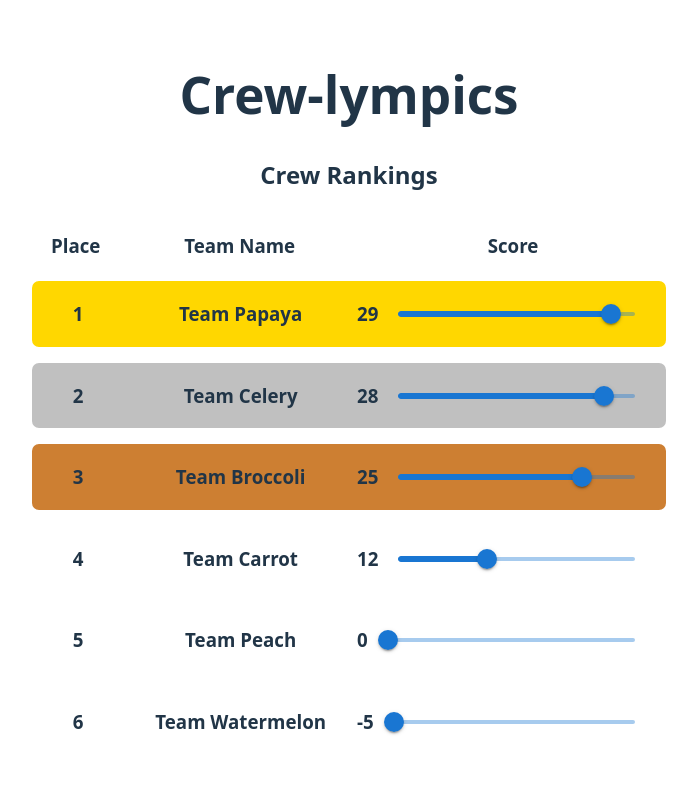
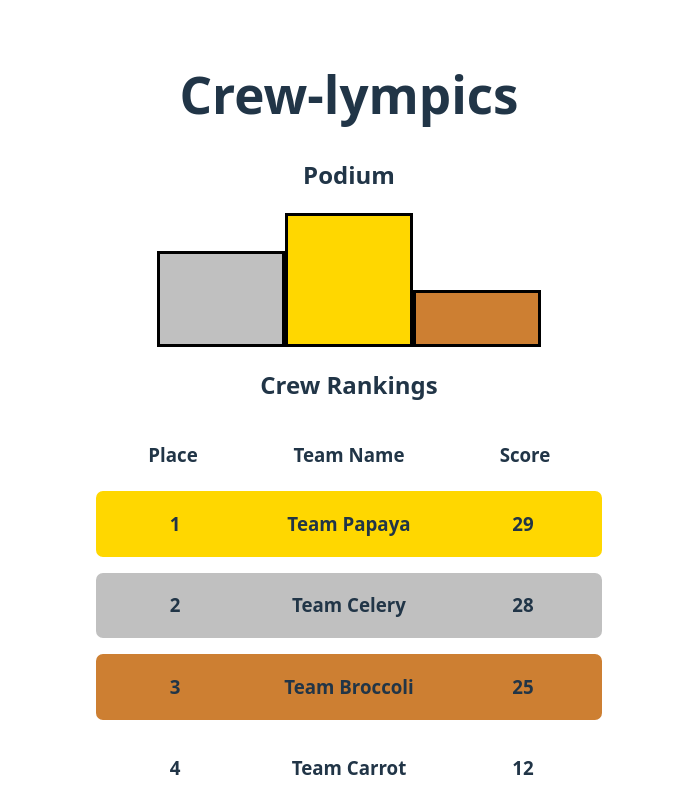
Before and after one commit to mathewacarter29/crewlympics, a React (Vite) app: page / in a window 1280 px wide. Shown: the top 800 px of the page, without its empty margins (291-988 px from the left). Built offline with nearby package versions, Linux system fonts and the light colour scheme.

Commit message:
added podium outline

```diff
--- a/src/App.tsx
+++ b/src/App.tsx
@@ -4,7 +4,7 @@ import "./App.css";
 
 function App() {
   return (
-    <div style={{ width: "50vw", minWidth: '320px' }}>
+    <div style={{ width: "40vw", minWidth: '320px' }}>
       <span style={{whiteSpace: 'nowrap'}}><h1>Crew-lympics</h1></span>
       <TeamTracker />
     </div>
--- /dev/null
+++ b/src/components/Podium/Podium.module.css
@@ -0,0 +1,28 @@
+.container {
+  width: 75%;
+  display: flex;
+  flex-direction: row;
+  align-items: baseline;
+  margin: auto;
+}
+
+.pedestal {
+  width: calc(100% / 3);
+  border: solid;
+  border-color: black;
+}
+
+.first {
+  height: 10vw;
+  background-color: gold;
+}
+
+.second {
+  height: 7vw;
+  background-color: silver;
+}
+
+.third {
+  height: 4vw;
+  background-color: #CD7F32;
+}
--- /dev/null
+++ b/src/components/Podium/Podium.tsx
@@ -0,0 +1,20 @@
+import type { Team } from "../../api/getTeamData";
+import classes from './Podium.module.css'
+
+interface PodiumProps {
+  // this should be a sorted list of the top 3 teams
+  finalists: Team[];
+}
+
+const Podium = (props: PodiumProps) => {
+  const { finalists } = props;
+  return (
+    <div className={classes.container}>
+      <div className={[classes.second, classes.pedestal].join(" ")}></div>
+      <div className={[classes.first, classes.pedestal].join(" ")}></div>
+      <div className={[classes.third, classes.pedestal].join(" ")}></div>
+    </div>
+  );
+};
+
+export default Podium;
--- a/src/components/TeamTracker/TeamTracker.tsx
+++ b/src/components/TeamTracker/TeamTracker.tsx
@@ -1,33 +1,27 @@
 import { useEffect, useState } from "react";
 import classes from "./TeamTracker.module.css";
 import { Grid } from "@mui/material";
-import Score from "../Score/Score";
 import getTeamData from "../../api/getTeamData";
 import type { Team } from "../../api/getTeamData";
+import Podium from "../Podium/Podium";
 
 const TeamTracker = () => {
   const [teams, setTeams] = useState<Team[]>([]);
-  const [highestScore, setHighestScore] = useState<number>(1);
-  const PLACE_GRID_SIZE = 2;
+  const PLACE_GRID_SIZE = 4;
   const TEAM_NAME_GRID_SIZE = 4;
-  const TEAM_SCORE_GRID_SIZE = 6;
+  const TEAM_SCORE_GRID_SIZE = 4;
   useEffect(() => {
     // 1. get team data (name and score)
     let teamsData = getTeamData()
     // 2. sort data by score
     teamsData.sort((a, b) => b.score - a.score);
     setTeams(teamsData);
-    // account for the highest score possibly being 0
-    setHighestScore((prevState) => Math.max(prevState, teamsData[0].score));
   }, []);
-
-  // normalize the scores so they cant be greater than 100
-  const normalizeScore = (score: number): number => {
-    return 90 * (score / highestScore);
-  }
 
   return (
     <div>
+      <h2>Podium</h2>
+      <Podium finalists={teams.slice(0, 3)}/>
       <h2>Crew Rankings</h2>
       <div>
         <Grid container spacing={2}>
@@ -73,9 +67,7 @@ const TeamTracker = () => {
                 <h3>{team.name}</h3>
               </Grid>
               <Grid size={TEAM_SCORE_GRID_SIZE}>
-                <div style={{ width: "90%" }}>
-                  <Score score={team.score} normalizedScore={normalizeScore(team.score)} />
-                </div>
+                <h3>{team.score}</h3>
               </Grid>
             </Grid>
           );
```
Also changed, not shown: src/components/Score/Score.tsx (+9 -2 lines).
